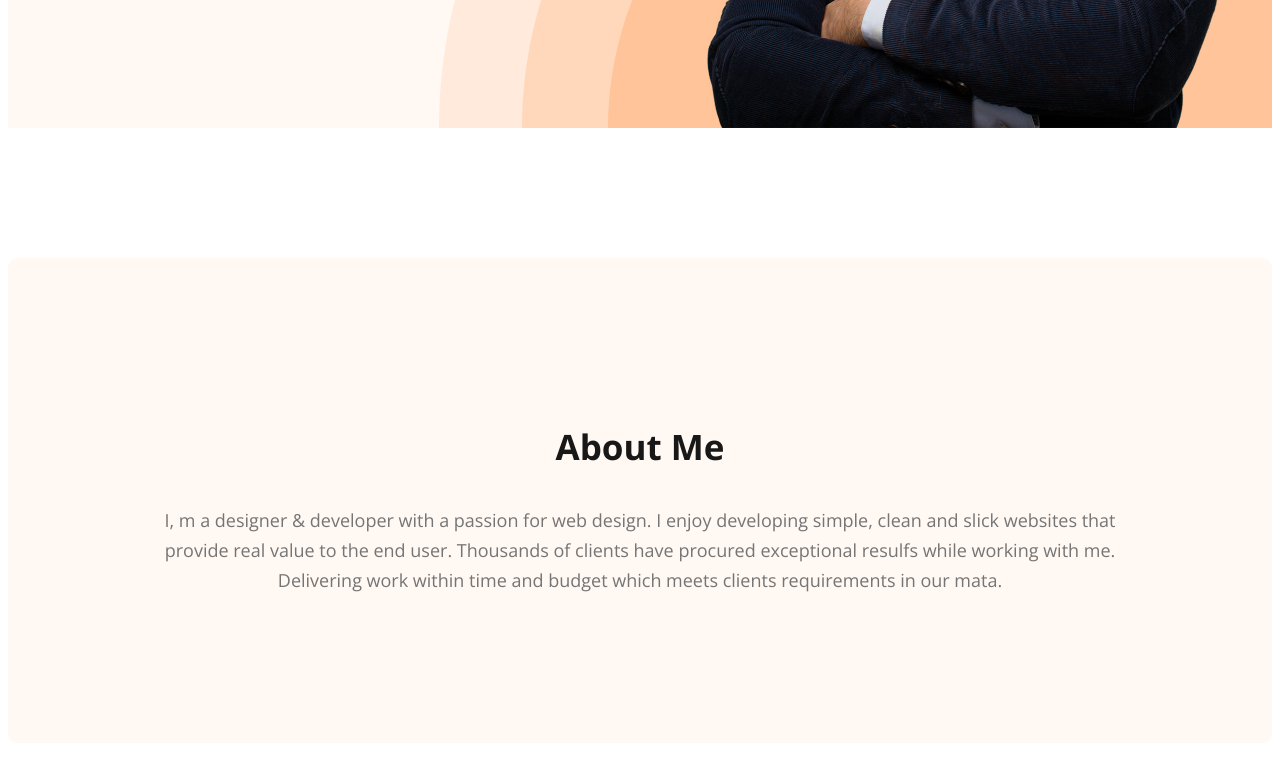
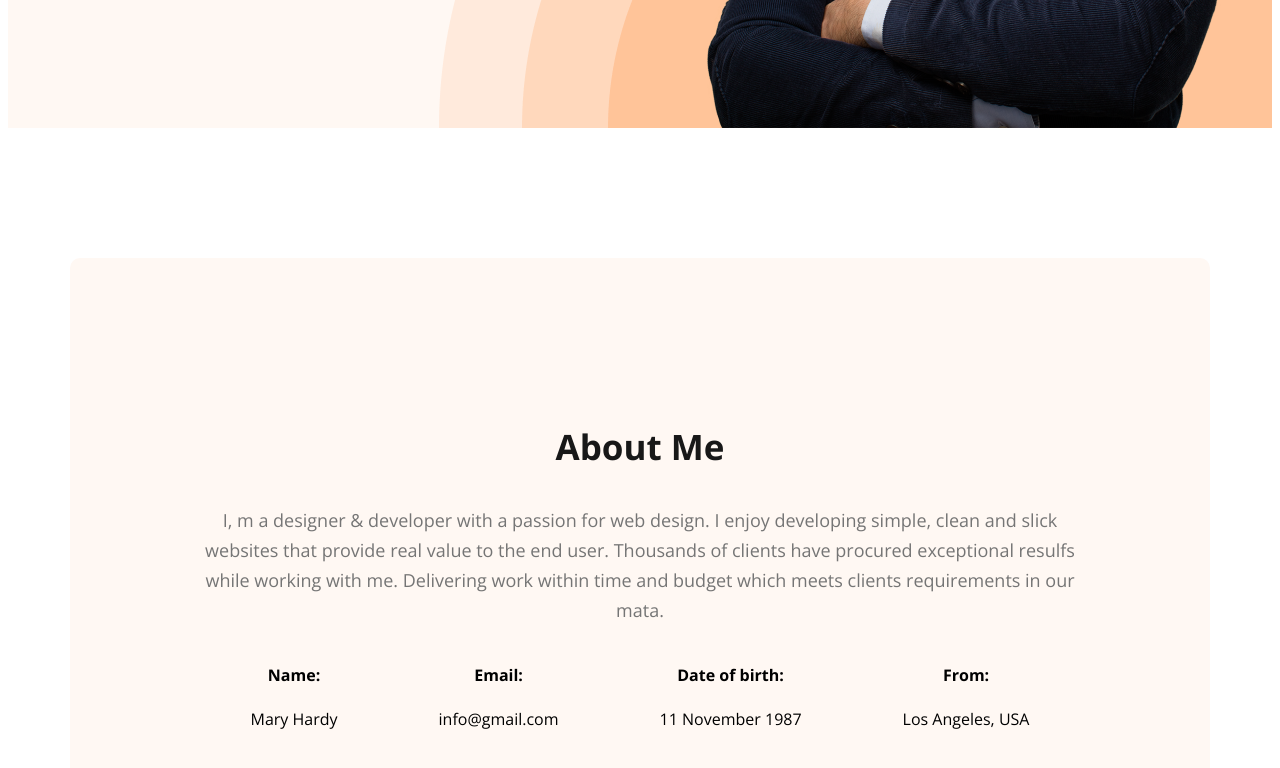
Before and after one commit to Hemonta7/web-developer-portfolio, a plain HTML site: page index.html in a window 1280 px wide. Shown: the part 737-1505 px from the top of the page. Drawn offline with nearby package versions, Linux system fonts and the light colour scheme.

Commit message:
about information

```diff
--- a/index.html
+++ b/index.html
@@ -36,6 +36,27 @@
         <section class="about">
             <h3 class="section-tittle">About Me</h3>
             <p class="section-description">I, m a designer & developer with a passion for web design. I enjoy developing simple, clean and slick websites that provide real value to the end user. Thousands of clients have procured exceptional resulfs while working with me. Delivering work within time and budget which meets clients requirements in our mata.</p>
+            <div class="about-info-container">
+                <div class="about-info">
+                    <h4 class="info-tittle">Name:</h4>
+                    <p class="info-drescription">   Mary Hardy </p>
+                </div>
+                <div class="about-info">
+                    <h4 class="info-tittle">Email:
+                       </h4>
+                    <p class="info-drescription"> info@gmail.com</p>
+                </div>
+                <div class="about-info">
+                    <h4 class="info-tittle">Date of birth:
+                      </h4>
+                    <p class="info-drescription">  11 November 1987</p>
+                </div>
+                <div class="about-info">
+                    <h4 class="info-tittle">From:
+                        </h4>
+                    <p class="info-drescription">Los Angeles, USA</p>
+                </div>
+            </div>
 
         </section>
     </main>
--- a/styles/portfolio.css
+++ b/styles/portfolio.css
@@ -98,3 +98,14 @@ font-size: 18px;
 font-weight: 400;
 line-height: 30px;
 }
+main{
+    max-width: 1140px;
+    margin: 0px auto;
+}
+.about-info-container{
+    display: flex;
+    justify-content: space-around;
+}
+.about-info{
+    text-align: center;
+}
```
